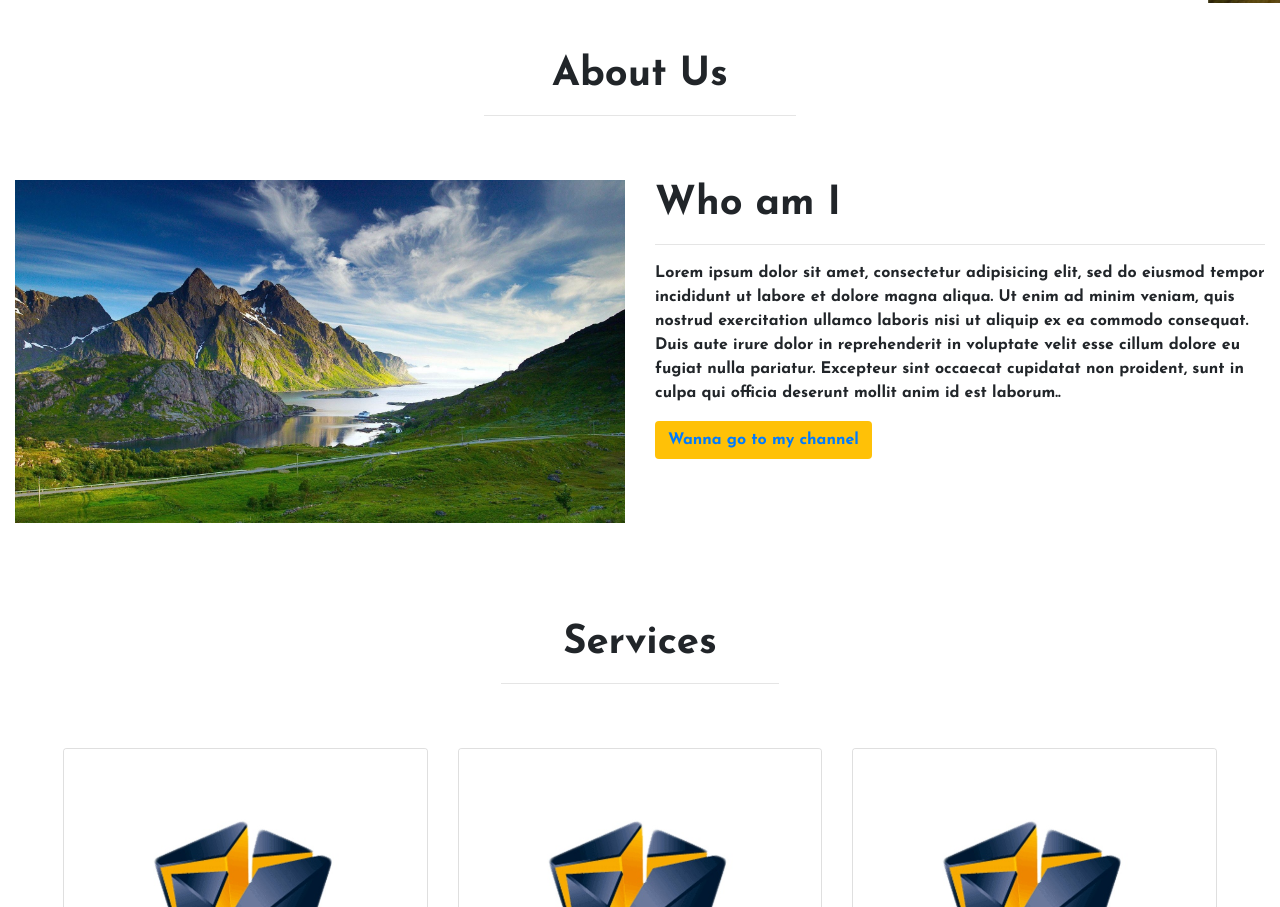
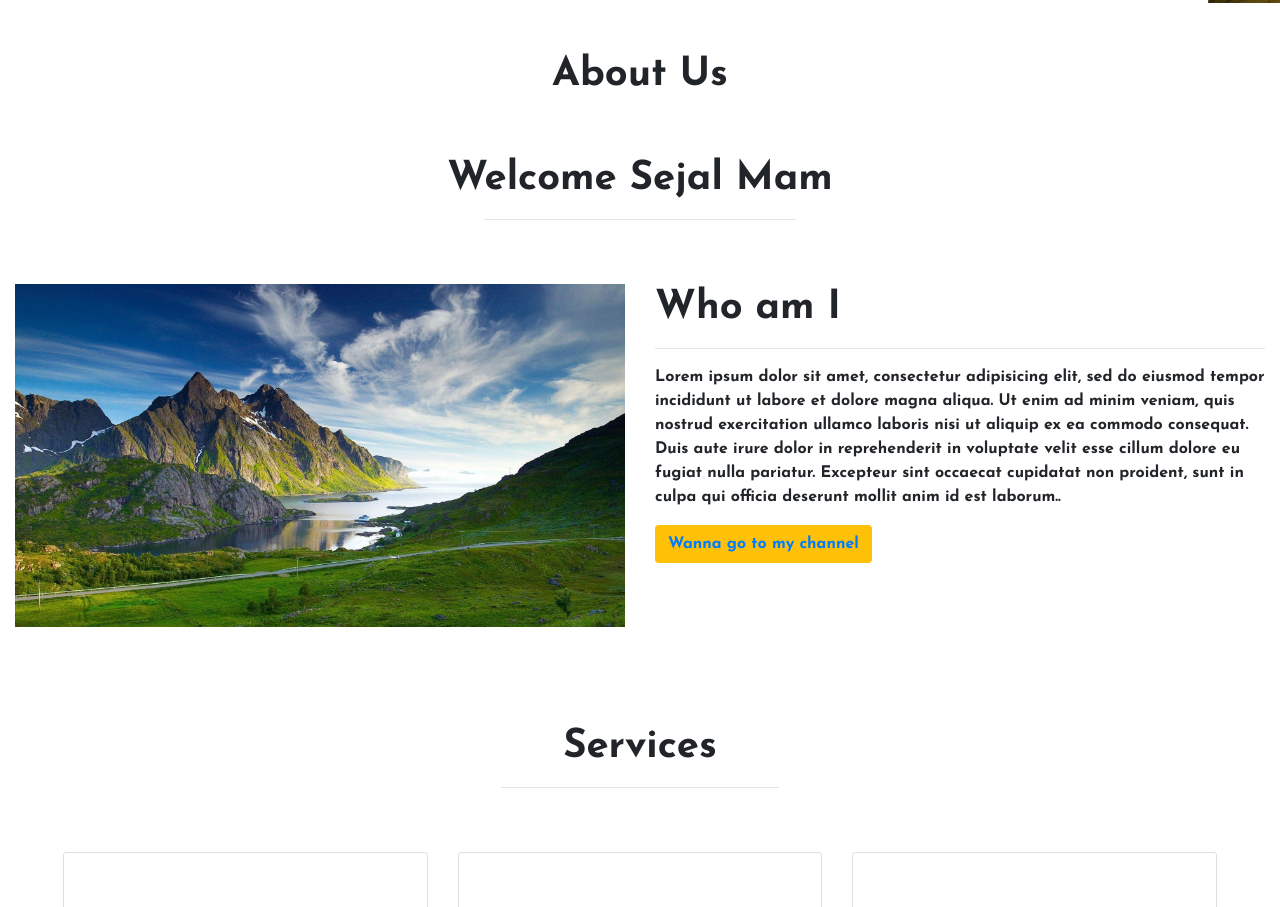
Before and after one commit to Mrittech/Aditya, a plain HTML site: page index.html in a window 1280 px wide. Shown: the part 920-1827 px from the top of the page. Drawn offline with nearby package versions, Linux system fonts and the light colour scheme.

Commit message:
Update index.html

```diff
--- a/index.html
+++ b/index.html
@@ -87,6 +87,7 @@
 
   <div class="container-fluid">
     <h1 class="text-center text-capitalize pt-5">about us</h1>
+	  <h1 class="text-center text-capitalize pt-5">Welcome Sejal Mam</h1>
     <hr class="w-25 mx-auto pt-5">
 
     <div class="row mb-5">
```
